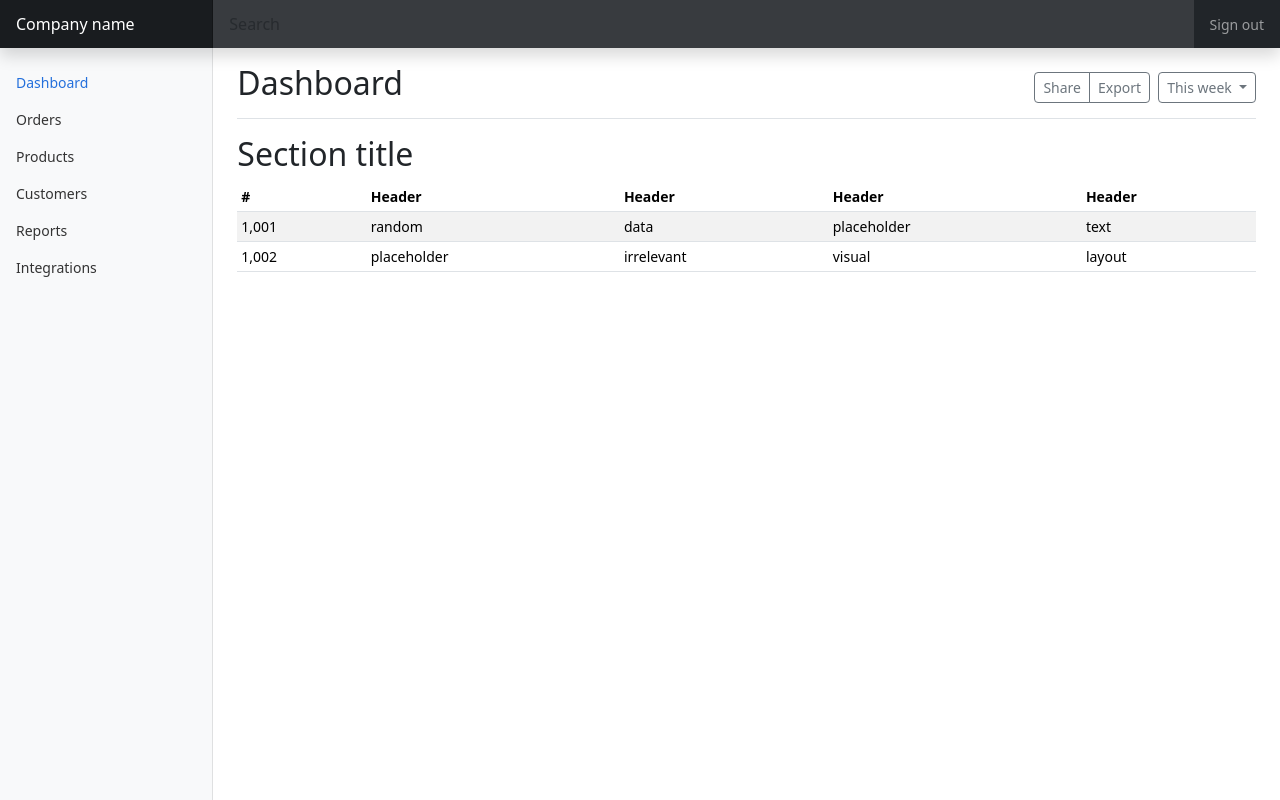
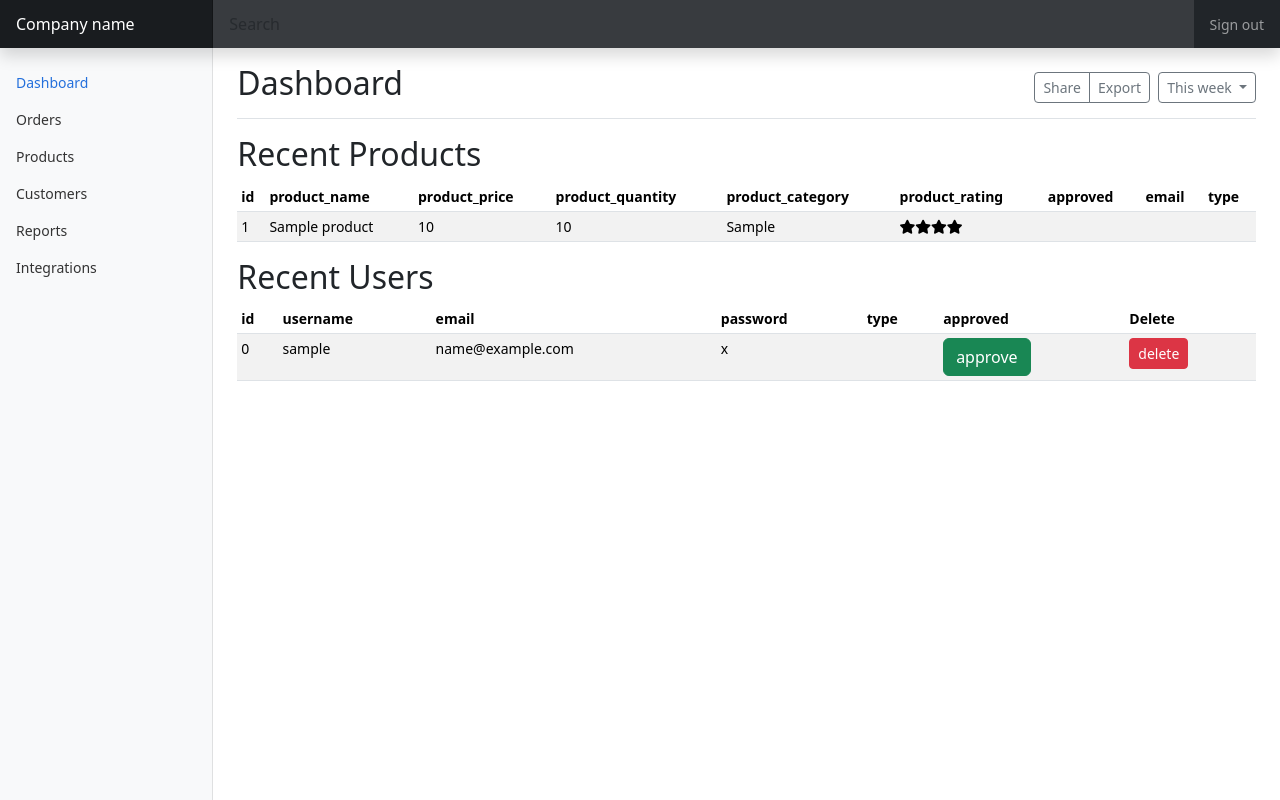
Before and after one commit to PunitVerma-cedcoss/storePhp, a PHP site: page /dashboard.php in a window 1280 px wide. Run offline with PHP 8.4, Linux system fonts and the light colour scheme; the visitor is signed in with stand-in values (Sample User, id 1); tables that the repository leaves empty or names only in its code hold one stand-in row (values such as "Sample post"); some libraries are stand-ins or nearby versions.

Commit message:
admin panel added

```diff
--- a/src/classes/utils.php
+++ b/src/classes/utils.php
@@ -7,7 +7,7 @@ class Util extends DB
         $sql = "SELECT * FROM users";
         try {
             $conn = DB::getInstance();
-            $stmt = $conn->prepare("SELECT email,password,approved FROM users where email = '$email' AND password = '$password'");
+            $stmt = $conn->prepare("SELECT * FROM users where email = '$email' AND password = '$password'");
             $stmt->execute();
             // set the resulting array to associative
             $result = $stmt->setFetchMode(PDO::FETCH_ASSOC);
@@ -18,6 +18,8 @@ class Util extends DB
                 if ($res[0]["approved"] == 1) {
                     session_start();
                     $_SESSION["user"] = $res[0]["email"];
+                    $_SESSION["type"] = $res[0]["type"];
+                    $_SESSION["data"] = $res[0];
                     return "ok";
                 } else {
                     return "notapproved";
@@ -30,4 +32,85 @@ class Util extends DB
             return "error";
         }
     }
+    public function addProduct($productName, $productPrice, $productQuantity, $productCategory, $productRating)
+    {
+        $sql = "INSERT INTO `Products` (`id`, `product_name`, `product_price`, `product_quantity`, `product_category`, `product_rating`) VALUES (NULL, '$productName', '$productPrice', '$productQuantity', '$productCategory', '$productRating');";
+        try {
+            DB::getInstance()->exec($sql);
+            return true;
+        } catch (PDOException $e) {
+            echo $e;
+            return false;
+        }
+    }
+    public function getProducts()
+    {
+        try {
+            $conn = DB::getInstance();
+            $stmt = $conn->prepare("SELECT * from Products LIMIT 5");
+            $stmt->execute();
+            // set the resulting array to associative
+            $result = $stmt->setFetchMode(PDO::FETCH_ASSOC);
+            $res = $stmt->fetchAll();
+            return $res;
+        } catch (PDOException $e) {
+            echo $e;
+            return "error";
+        }
+    }
+    public function getUsers()
+    {
+        try {
+            $conn = DB::getInstance();
+            $stmt = $conn->prepare("SELECT * from users");
+            $stmt->execute();
+            // set the resulting array to associative
+            $result = $stmt->setFetchMode(PDO::FETCH_ASSOC);
+            $res = $stmt->fetchAll();
+            return $res;
+        } catch (PDOException $e) {
+            echo $e;
+            return "error";
+        }
+    }
+    public function toggleStatus($email)
+    {
+        try {
+            $conn = DB::getInstance();
+            $stmt = $conn->prepare("SELECT approved from users WHERE email = '$email'");
+            $stmt->execute();
+            // set the resulting array to associative
+            $result = $stmt->setFetchMode(PDO::FETCH_ASSOC);
+            $res = $stmt->fetchAll();
+            print_r($res[0]);
+            echo $email;
+            //   if status is approved
+            $sql = "UPDATE users SET approved = IF(approved=1, 0, 1) WHERE email = '$email';";
+            try {
+                DB::getInstance()->exec($sql);
+                return true;
+            } catch (PDOException $e) {
+                echo $e;
+                return false;
+            }
+
+            return $res;
+        } catch (PDOException $e) {
+            echo $e;
+            return "error";
+        }
+    }
+    public function deteUser($email)
+    {
+        if ($_SESSION["user"] == "admin@store.com") {
+            $sql = "DELETE FROM users WHERE email = '$email'";
+            try {
+                DB::getInstance()->exec($sql);
+                return true;
+            } catch (PDOException $e) {
+                echo $e;
+                return false;
+            }
+        } else "user is not admin";
+    }
 }
--- a/src/dashboard.php
+++ b/src/dashboard.php
@@ -1,5 +1,9 @@
+<?php
+session_start();
+?>
 <!doctype html>
 <html lang="en">
+
 <head>
   <meta charset="utf-8">
   <meta name="viewport" content="width=device-width, initial-scale=1">
@@ -7,14 +11,14 @@
   <meta name="author" content="Mark Otto, Jacob Thornton, and Bootstrap contributors">
   <meta name="generator" content="Hugo 0.88.1">
   <title>Dashboard Template · Bootstrap v5.1</title>
-
   <link rel="canonical" href="https://getbootstrap.com/docs/5.1/examples/dashboard/">
-
-
-
+  <!-- Frontawesome CDN -->
+  <link rel="stylesheet" href="https://cdnjs.cloudflare.com/ajax/libs/font-awesome/5.15.3/css/all.min.css" integrity="sha512-iBBXm8fW90+nuLcSKlbmrPcLa0OT92xO1BIsZ+ywDWZCvqsWgccV3gFoRBv0z+8dLJgyAHIhR35VZc2oM/gI1w==" crossorigin="anonymous" />
   <!-- Bootstrap core CSS -->
   <link href="../node_modules/bootstrap/dist/css/bootstrap.min.css" rel="stylesheet" crossorigin="anonymous">
-
+  <!-- Jquery CDN -->
+  <script src="https://cdnjs.cloudflare.com/ajax/libs/jquery/3.6.0/jquery.js" integrity="sha512-n/4gHW3atM3QqRcbCn6ewmpxcLAHGaDjpEBu4xZd47N0W2oQ+6q7oc3PXstrJYXcbNU1OHdQ1T7pAP+gi5Yu8g==" crossorigin="anonymous" defer></script>
+  <script src="js/main.js" defer></script>
 
   <style>
     .bd-placeholder-img {
@@ -36,6 +40,7 @@
   <!-- Custom styles for this template -->
   <link href="./assets/css/dashboard.css" rel="stylesheet">
 </head>
+
 <body>
 
   <header class="navbar navbar-dark sticky-top bg-dark flex-md-nowrap p-0 shadow">
@@ -46,7 +51,7 @@
     <input class="form-control form-control-dark w-100" type="text" placeholder="Search" aria-label="Search">
     <div class="navbar-nav">
       <div class="nav-item text-nowrap">
-      <a class="nav-link px-3" href="#">Sign out</a>
+        <a class="nav-link px-3" href="php/logout.php">Sign out</a>
       </div>
     </div>
   </header>
@@ -110,36 +115,146 @@
             </button>
           </div>
         </div>
+        <?php
+        if ($_SESSION["type"] == "admin") {
 
-      <h2>Section title</h2>
+
+        ?>
+          <h2>Recent Products</h2>
           <div class="table-responsive">
-        <table class="table table-striped table-sm">
+            <?php
+            include "classes/utils.php";
+            $util = new Util();
+            $result =  $util->getProducts();
+            $keys = array_keys($result[0]);
+            $markup = "
+            <table  class='table table-striped table-sm'>
               <thead>
                 <tr>
-              <th scope="col">#</th>
-              <th scope="col">Header</th>
-              <th scope="col">Header</th>
-              <th scope="col">Header</th>
-              <th scope="col">Header</th>
-            </tr>
-          </thead>
+          ";
+            foreach ($keys as $k) {
+              $markup .= "<th scope='col'>" . $k . "</th>";
+            }
+            $markup .= "</tr>
                 <tbody>
+          ";
+            foreach ($result as $product) {
+              $ctr = 0;
+              $markup .= "<tr>";
+              foreach ($product as $details) {
+                if ($ctr < 5) {
+                  $markup .= "<td>" . $details . "</td>";
+                } else {
+                  $markup .= "<td>";
+                  for ($i = 0; $i < (int) $details; $i++) {
+                    $markup .= "<i class='fa fa-star'></i>";
+                  }
+                  $markup .= "</td>";
+                }
+                $ctr++;
+              }
+              $markup .= "</tr>";
+            }
+            $markup .= "</tbody>
+            </table>
+          ";
+            echo $markup;
+            ?>
+          </div>
+          <h2>Recent Users</h2>
+          <div class="table-responsive">
+            <?php
+            $util = new Util();
+            $result =  $util->getUsers();
+            $keys = array_keys($result[0]);
+            $markup = "
+            <table  class='table table-striped table-sm'>
+              <thead>
                 <tr>
-              <td>1,001</td>
-              <td>random</td>
-              <td>data</td>
-              <td>placeholder</td>
-              <td>text</td>
-            </tr>
-            <tr>
-              <td>1,002</td>
-              <td>placeholder</td>
-              <td>irrelevant</td>
-              <td>visual</td>
-              <td>layout</td>
-            </tr>
-          </tbody>
+          ";
+            foreach ($keys as $k) {
+              $markup .= "<th scope='col'>" . $k . "</th>";
+            }
+            $markup .= "<th scope='col'>Delete</th>";
+            $markup .= "</tr>
+                <tbody>
+          ";
+
+            $id = 0;
+            foreach ($result as $product) {
+              $ctr = 0;
+              $markup .= "<tr>";
+              if ($product["email"] != "admin@store.com") {
+                foreach ($product as $details) {
+                  if ($ctr == 0) {
+                    $markup .= "<td>" . $id . "</td>";
+                  } else if ($ctr == 2) {
+                    $markup .= "<td data='" . $details . "'>" . $details . "</td>";
+                  } else if ($ctr < 5) {
+                    $markup .= "<td>" . $details . "</td>";
+                  } else {
+                    if ($details == 1) {
+                      $markup .= "<td><button class='status btn btn-danger'>Disapprove</button></td>";
+                    } else {
+                      $markup .= "<td><button class='status btn btn-success'>approve</button></td>";
+                    }
+                    $markup .= "<td><button class='btn delete btn-danger btn-sm'>delete</button></td>";
+                  }
+                  $ctr++;
+                }
+              }
+              $id++;
+              $markup .= "</tr>";
+            }
+            $markup .= "</tbody>
             </table>
+          ";
+            echo $markup;
+            ?>
+          <?php
+        } else {
+          ?>
+
+            <!-- show profile if user is not admin -->
+
+            <form class="row g-3" method="post">
+              <div class="col-md-6">
+                <label for="inputEmail4" class="form-label">User Name</label>
+                <input type="text" name="productName" class="form-control" id="inputEmail4" value="<?php echo $_SESSION["data"]["userName"]; ?>" required>
+              </div>
+              <div class="col-md-6">
+                <label for="inputPassword4" class="form-label">Email</label>
+                <input type="text" name="productPrice" class="form-control" id="inputPassword4" value="<?php echo $_SESSION["data"]["email"]; ?>" required>
+              </div>
+              <div class="col-12">
+                <label for="inputAddress" class="form-label">Password</label>
+                <input type="text" name="productQuantity" value="<?php echo $_SESSION["data"]["password"]; ?>" class="form-control" id="inputAddress" required>
+              </div>
+              <!-- <div class="col-12">
+            <div class="form-check">
+              <input class="form-check-input" type="checkbox" id="gridCheck">
+              <label class="form-check-label" for="gridCheck">
+                Check me out
+              </label>
+            </div>
+          </div> -->
+              <div class="col-12">
+                <button type="submit" name="submit" class="btn btn-primary">Update Profile</button>
+              </div>
+              <?php
+              if (isset($_POST["submit"])) {
+                $util = new Util();
+                $result =  $util->addProduct($_POST["productName"], $_POST["productPrice"], $_POST["productQuantity"], $_POST["productCategory"], $_POST["productRating"]);
+                if ($result) {
+                  echo "<div class='p-3 rounded-lg text-success bg-light'>product added successfully</div>";
+                } else {
+                  echo "<div class='p-3 rounded-lg text-danger bg-light'>error adding product</div>";
+                }
+              }
+              ?>
+            </form>
+
+          <?php } ?>
           </div>
       </main>
     </div>
@@ -148,4 +263,5 @@
 
   <script src="../node_modules/bootstrap/dist/js/bootstrap.bundle.js" integrity="sha384-ka7Sk0Gln4gmtz2MlQnikT1wXgYsOg+OMhuP+IlRH9sENBO0LRn5q+8nbTov4+1p" crossorigin="anonymous"></script>
 </body>
+
 </html>
--- /dev/null
+++ b/src/js/main.js
@@ -0,0 +1,45 @@
+$(".status").click(function (e) {
+    e.preventDefault();
+    var x = $(this).parent().prev().prev().prev().html()
+    if ($(this).text() == "approve") {
+        $(this).removeClass("btn-success")
+        $(this).addClass("btn-danger")
+        $(this).text("disapprove")
+    }
+    else {
+        $(this).removeClass("btn-danger")
+        $(this).addClass("btn-success")
+        $(this).text("approve")
+    }
+    if (x != '')
+        toggleStatus(x)
+});
+
+$(".delete").click(function (e) {
+    e.preventDefault();
+    deleteUser($(this), $(this).parent().prev().prev().prev().prev().text())
+});
+
+function toggleStatus(x) {
+    $.ajax({
+        type: "post",
+        url: "../ajax.php",
+        data: { action: "toggleStatus", email: x },
+        success: function (response) {
+            console.log(response)
+        }
+    });
+}
+function deleteUser(self, x) {
+    $.ajax({
+        type: "post",
+        url: "../ajax.php",
+        data: { action: "deleteUser", email: x },
+        success: function (response) {
+            if (response == "success") {
+                self.parent().parent().remove()
+            }
+
+        }
+    });
+}
--- a/src/login.php
+++ b/src/login.php
@@ -3,6 +3,7 @@ require "classes/utils.php";
 session_start();
 if (isset($_SESSION["user"])) {
   print_r($_SESSION);
+  header("location:add-product.php");
 }
 ?>
 <!doctype html>
```
Also changed, not shown: src/add-product.php (+34 -27 lines), src/ajax.php (added, +21 -0 lines). Lines whose indentation alone changed are shown as unchanged.
